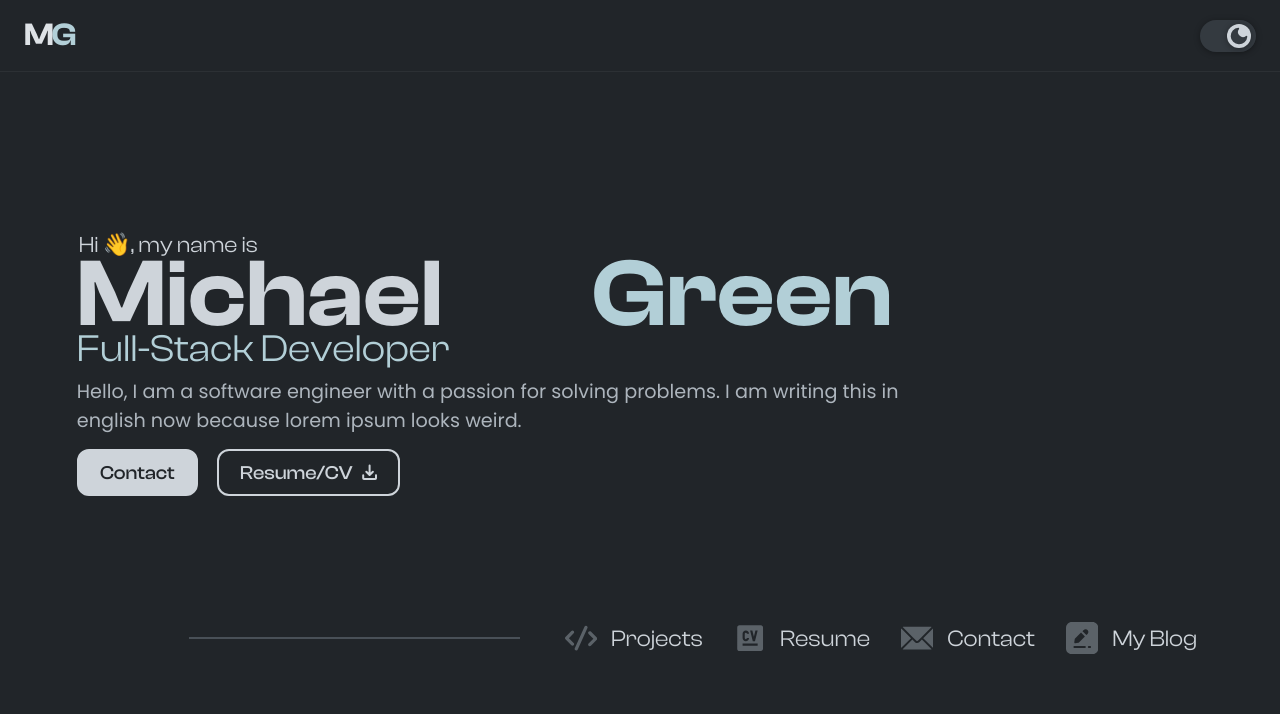
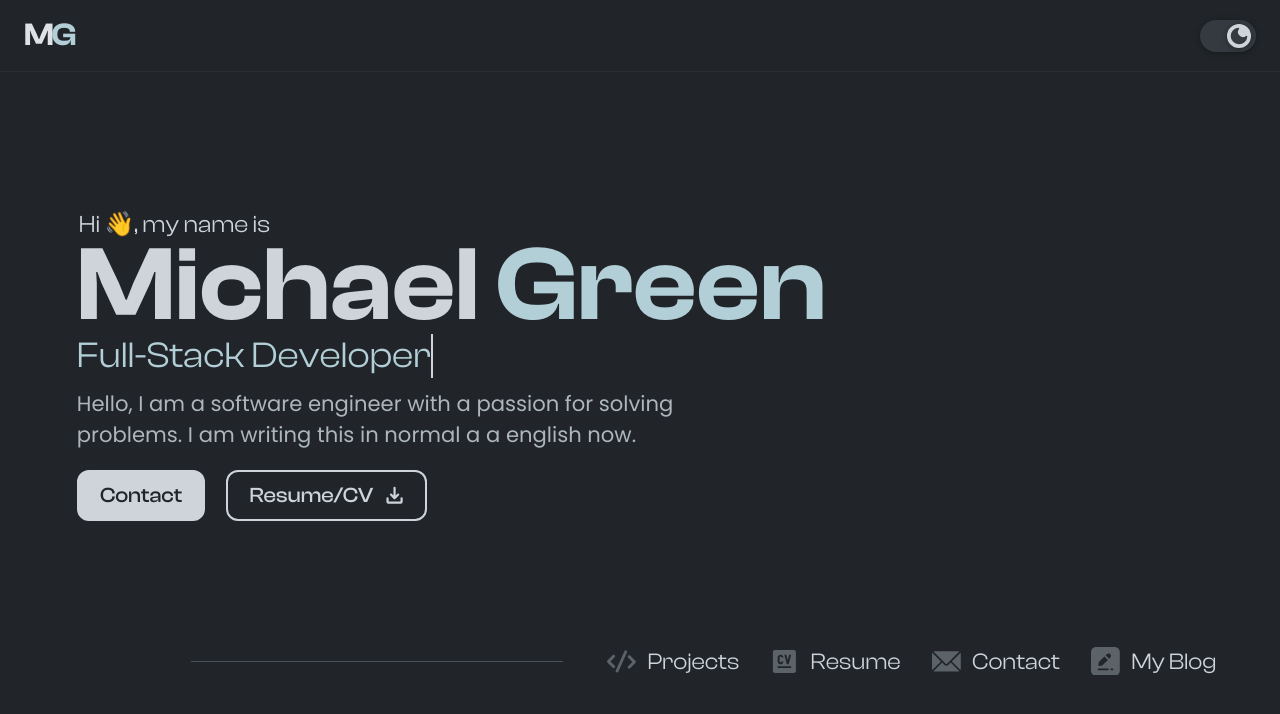
Before and after one commit to michaelgreenl/e-portfolio, a Vue app: page /#home in a window 1280 px wide. Shown: the top 714 px of the page. Built offline with nearby package versions, Linux system fonts and the light colour scheme; a web font is replaced by a local one.

Commit message:
refactor: implemented fully responsive redesign with sizing/spacing variables

```diff
--- a/src/views/HomeView.vue
+++ b/src/views/HomeView.vue
@@ -6,10 +6,11 @@
                 Michael
                 <span> Green </span>
             </h1>
+            <hr class="hero-line" />
             <h2>Full-Stack Developer</h2>
             <p>
-                Hello, I am a software engineer with a passion for solving problems. I am writing this in english now
-                because lorem ipsum looks weird.
+                Hello, I am a software engineer with a passion for solving problems. I am writing this in normal a a
+                english now.
             </p>
             <div class="cta">
                 <button>Contact</button>
@@ -20,7 +21,7 @@
             </div>
         </div>
         <div class="site-nav">
-            <hr />
+            <hr class="nav-line" />
             <div v-for="(route, key) in routeStore.routes" :key="key">
                 <button v-if="key !== 'home'" @click="routeStore.toRoute(key)">
                     <component :is="route.meta.iconFill" class="icon" />
@@ -45,19 +46,22 @@ const routeStore = useRouteStore();
 
 <style lang="scss" scoped>
 .home-container {
-    font-size: 0.8em;
+    font-size: clamp(10px, 4vw, 16px);
     display: flex;
     flex-direction: column;
+    align-items: center;
     justify-content: center;
     height: 100vh;
-    padding: 4.5em 1em 0;
-    gap: 6.5em;
+    padding: 0 $size-4;
+    max-width: 400px;
+    margin: 0 auto;
+    gap: $size-17;
     color: $color-text-primary;
 
     .hero-content {
         display: flex;
         flex-direction: column;
-        gap: 4px;
+        gap: $size-2;
 
         h1,
         h2,
@@ -67,48 +71,94 @@ const routeStore = useRouteStore();
         }
 
         h1 {
-            color: $color-primary-darker;
+            font-size: 5.1em;
             font-family: $primary-font-stack;
-            font-size: 5em;
             font-weight: 600;
             line-height: 0.8ch;
+            color: $color-primary-darker;
+            padding-bottom: $size-1;
 
             span {
-                color: $color-primary-light;
                 margin-left: 1.4em;
+
+                @include theme-dark {
+                    color: $color-primary-light;
+                }
+
+                @include theme-light {
+                    color: $color-primary;
+                }
+            }
+
+            @include theme-light {
+                text-shadow: 0px 3px 5px #00000025;
             }
         }
 
         h2 {
-            font-size: 2em;
+            font-size: 1.9em;
             font-weight: 400;
-            color: $color-primary-light;
+            border-right: solid 2px $color-text-primary;
+            width: fit-content;
+            margin: 0 auto;
+
+            @include theme-dark {
+                color: $color-primary-light;
+            }
+
+            @include theme-light {
+                color: $color-primary-darker;
+            }
+        }
+
+        h2,
+        p {
+            text-align: center;
         }
 
         h3 {
             color: $color-primary-darker;
             font-family: $primary-font-stack;
             font-weight: 400;
-            margin: 0 2px 4px;
+            margin: 0 2px $size-2;
         }
 
         p {
-            max-width: 69ch;
+            font-size: 1.1em;
+            max-width: 45ch;
             color: $color-text-secondary;
             font-family: $secondary-font-stack;
+            margin: 0 auto;
+        }
+
+        .hero-line {
+            border: 0;
+            width: 90%;
+            margin: 0 auto $size-2;
+            height: 1px;
+
+            @include theme-dark {
+                background-color: lighten-color($color-bg-primary, 5%);
+            }
+
+            @include theme-light {
+                background-color: darken-color($color-bg-primary, 5%);
+            }
         }
 
         .cta {
+            font-size: 1.1em;
             display: flex;
-            gap: 1em;
-            margin-top: 0.5em;
+            justify-content: center;
+            gap: $size-4;
+            margin-top: $size-2;
 
             button {
                 display: flex;
-                gap: 0.4em;
+                gap: $size-2;
                 align-items: center;
                 justify-content: center;
-                padding: 0.5em 1.1em;
+                padding: $size-2 $size-4;
                 font-family: $primary-font-stack;
                 font-size: 1em;
                 font-weight: 500;
@@ -116,7 +166,7 @@ const routeStore = useRouteStore();
                 border-radius: 12px;
 
                 svg {
-                    height: 1em;
+                    height: $size-4;
                 }
 
                 @include theme-dark {
@@ -175,6 +225,7 @@ const routeStore = useRouteStore();
             }
 
             button:last-child {
+                // Fix for odd spacing effect happening with icon
                 padding-right: 0.95em;
             }
         }
@@ -182,26 +233,27 @@ const routeStore = useRouteStore();
 
     .site-nav {
         display: none;
-        gap: 1em;
+        gap: $size-4;
+        align-self: flex-end;
         justify-content: flex-end;
         align-items: center;
         flex-wrap: wrap-reverse;
-        padding-left: 10%;
+        width: 90%;
 
-        hr {
+        .nav-line {
             border: 0;
-            height: 2px;
+            height: 1px;
+            flex-grow: 1;
             background-color: $color-text-muted !important;
-            flex-grow: 1;
         }
 
         button {
             position: relative;
+            font-size: 1.2em;
             font-family: $primary-font-stack;
-            font-size: 1.2em;
             display: flex;
             align-items: center;
-            gap: 0.6em;
+            gap: $size-2;
             background: transparent;
             border: 0;
             border-radius: 12px;
@@ -215,7 +267,7 @@ const routeStore = useRouteStore();
             }
 
             .icon {
-                height: 1.4em;
+                height: $size-5;
 
                 @include theme-dark {
                     fill: lighten-color($color-text-muted, 10%);
@@ -230,7 +282,7 @@ const routeStore = useRouteStore();
                 content: '';
                 position: absolute;
                 bottom: -6px;
-                left: 2em;
+                left: 1.9em;
                 right: 100%;
                 height: 1px;
                 transition: all 0.3s ease;
@@ -252,19 +304,55 @@ const routeStore = useRouteStore();
         }
     }
 
-    @include bp-custom-min(400) {
-        font-size: 1em;
-    }
+    @include bp-custom-min(612) {
+        max-width: 100vw;
 
-    @include bp-custom-min(600) {
-        padding: 4.5em 2em 0;
+        h1 {
+            font-size: clamp(5.1em, 12vw, 5.5em) !important;
+            line-height: 1ch !important;
+            max-width: 100vw !important;
+            margin: 0 auto !important;
+            padding-bottom: $size-1 !important;
+
+            span {
+                margin-left: 0 !important;
+            }
+        }
+
+        h3 {
+            font-size: 1.25em !important;
+            margin: 0 2px 0 !important;
+        }
     }
 
     @include bp-custom-min(750) {
-        padding: 4.5em 4em 0;
+        padding: 0 $size-11;
     }
 
     @include bp-md-tablet {
+        align-items: flex-start;
+        padding: $size-13 $size-10 0 $size-12;
+
+        h1 {
+            padding: 0 !important;
+        }
+        h2,
+        p {
+            margin: 0 !important;
+        }
+
+        p {
+            text-align: left !important;
+        }
+
+        .hero-line {
+            display: none;
+        }
+
+        .cta {
+            justify-content: flex-start !important;
+        }
+
         .site-nav {
             display: flex;
         }
```
